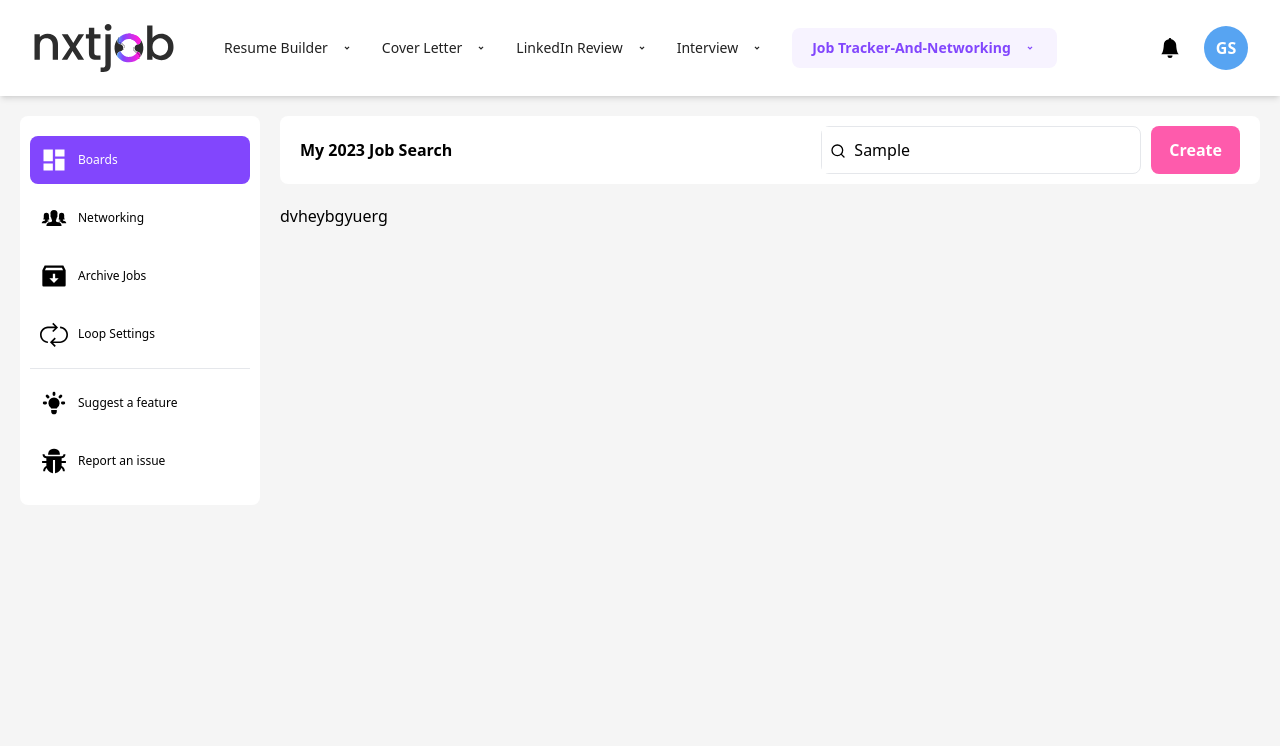
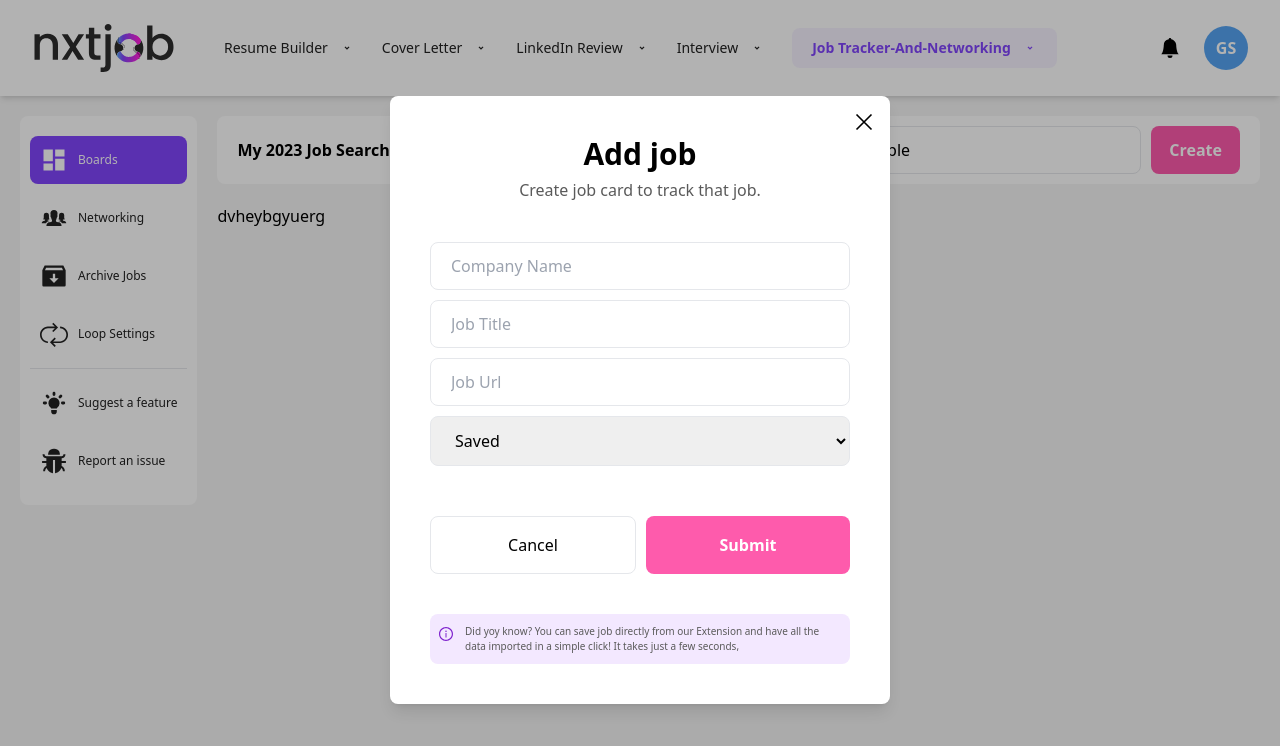
Before and after one commit to ashishsurya/nxtjob-ai-internship-task, a Next.js app: page /job-tracker-and-networking in a window 1280 px wide. Both pictures are taken after typing "Sample" into the empty fields and a click on the button "Create". Shown: the top 746 px of the page. Built offline with nearby package versions, Linux system fonts and the light colour scheme.

Commit message:
new job dialog completed

```diff
--- a/package.json
+++ b/package.json
@@ -10,7 +10,9 @@
   },
   "dependencies": {
     "@radix-ui/react-avatar": "^1.0.3",
+    "@radix-ui/react-dialog": "^1.0.4",
     "@radix-ui/react-tabs": "^1.0.4",
+    "@reduxjs/toolkit": "^1.9.5",
     "@types/node": "20.3.1",
     "@types/react": "18.2.12",
     "@types/react-dom": "18.2.5",
@@ -23,8 +25,12 @@
     "react": "18.2.0",
     "react-dom": "18.2.0",
     "react-icons": "^4.9.0",
+    "react-redux": "^8.1.0",
     "tailwind-merge": "^1.13.2",
     "tailwindcss": "3.3.2",
     "typescript": "5.1.3"
+  },
+  "devDependencies": {
+    "@types/react-redux": "^7.1.25"
   }
 }
--- a/src/components/JobSeacrhBar.tsx
+++ b/src/components/JobSeacrhBar.tsx
@@ -1,7 +1,11 @@
 import { FiSearch } from 'react-icons/fi';
 import { motion } from 'framer-motion';
+import { useAppDispatch } from '@/redux/hooks';
+import { set } from '@/redux/slices/dialogs/newJobDialogSlice';
 
 const JobSeacrhBar = () => {
+  const dispatch = useAppDispatch();
+
   return (
     <div className='flex px-[20px] py-[10px] items-center bg-white rounded-lg justify-between'>
       <h3 className='font-semibold'>My 2023 Job Search</h3>
@@ -11,7 +15,7 @@ const JobSeacrhBar = () => {
           <FiSearch className='absolute top-4 left-2 w-4 h-4' />
           <input
             type='text'
-            className='focus:outline-none pl-[32px] h-full '
+            className='focus:outline-none pl-[32px] h-full rounded-lg'
             placeholder='Search'
           />
         </div>
@@ -22,6 +26,7 @@ const JobSeacrhBar = () => {
             scaleX: 1.05,
           }}
           className='bg-primary-1 py-[12px] px-[18px] text-white rounded-lg font-bold'
+          onClick={() => dispatch(set(true))}
         >
           Create
         </motion.button>
--- a/src/components/Navbar.tsx
+++ b/src/components/Navbar.tsx
@@ -59,7 +59,7 @@ const Navlink = ({ href, active }: { href: string; active?: boolean }) => {
     <Link
       href={href === 'job-tracker-and-networking' ? href : '#'}
       className={twMerge(
-        'flex items-center gap-3 text-sm text-[#212121]',
+        'flex items-center gap-3 text-sm text-[#212121] duration-150',
         active &&
           'bg-[#F7F3FF] px-[20px] py-[10px] text-[#8246FD] font-bold rounded-lg'
       )}
--- a/src/components/OuterTabs/TabTriggers.tsx
+++ b/src/components/OuterTabs/TabTriggers.tsx
@@ -7,31 +7,31 @@ import { AiFillBug } from 'react-icons/ai';
 
 const TabTriggers = () => {
   return (
-    <Tabs.List className='flex w-60 flex-col py-[20px] px-[10px] bg-white gap-[10px] rounded-lg'>
+    <Tabs.List className='flex flex-col py-[20px] px-[10px] bg-white gap-[10px] rounded-lg'>
       <Tabs.Trigger
         value='boards'
-        className='p-[10px] data-[state=active]:bg-[#8246FD] data-[state=active]:text-white flex gap-[10px] items-center rounded-lg data-[state=inactive]:hover:bg-[#F5F5F5]'
+        className='p-[10px] data-[state=active]:bg-[#8246FD] data-[state=active]:text-white flex gap-[10px] items-center rounded-lg data-[state=inactive]:hover:bg-[#F5F5F5] duration-200 text-[#212121]'
       >
         <RiDashboardFill className='w-7 h-7' />
         <p className='text-xs'>Boards</p>
       </Tabs.Trigger>
       <Tabs.Trigger
         value='networking'
-        className='p-[10px] data-[state=active]:bg-[#8246FD] data-[state=active]:text-white flex gap-[10px] items-center rounded-lg data-[state=inactive]:hover:bg-[#F5F5F5]'
+        className='p-[10px] data-[state=active]:bg-[#8246FD] data-[state=active]:text-white flex gap-[10px] items-center rounded-lg data-[state=inactive]:hover:bg-[#F5F5F5] duration-200 text-[#212121]'
       >
         <IoIosPeople className='w-7 h-7' />
         <p className='text-xs'>Networking</p>
       </Tabs.Trigger>
       <Tabs.Trigger
         value='archive-jobs'
-        className='p-[10px] data-[state=active]:bg-[#8246FD] data-[state=active]:text-white flex gap-[10px] items-center rounded-lg data-[state=inactive]:hover:bg-[#F5F5F5]'
+        className='p-[10px] data-[state=active]:bg-[#8246FD] data-[state=active]:text-white flex gap-[10px] items-center rounded-lg data-[state=inactive]:hover:bg-[#F5F5F5] duration-200 text-[#212121]'
       >
         <RiInboxArchiveFill className='w-7 h-7' />
         <p className='text-xs'>Archive Jobs</p>
       </Tabs.Trigger>
       <Tabs.Trigger
         value='loop-settings'
-        className='p-[10px] data-[state=active]:bg-[#8246FD] data-[state=active]:text-white flex gap-[10px] items-center rounded-lg data-[state=inactive]:hover:bg-[#F5F5F5]'
+        className='p-[10px] data-[state=active]:bg-[#8246FD] data-[state=active]:text-white flex gap-[10px] items-center rounded-lg data-[state=inactive]:hover:bg-[#F5F5F5] duration-200 text-[#212121]'
       >
         <TfiLoop className='w-7 h-7' />
         <p className='text-xs'>Loop Settings</p>
@@ -39,14 +39,14 @@ const TabTriggers = () => {
       <hr />
       <Tabs.Trigger
         value='suggest-a-feature'
-        className='p-[10px] data-[state=active]:bg-[#8246FD] data-[state=active]:text-white flex gap-[10px] items-center rounded-lg data-[state=inactive]:hover:bg-[#F5F5F5]'
+        className='p-[10px] data-[state=active]:bg-[#8246FD] data-[state=active]:text-white flex gap-[10px] items-center rounded-lg data-[state=inactive]:hover:bg-[#F5F5F5] duration-200 text-[#212121]'
       >
         <HiLightBulb className='w-7 h-7' />
         <p className='text-xs'>Suggest a feature</p>
       </Tabs.Trigger>
       <Tabs.Trigger
         value='report-an-issue'
-        className='p-[10px] data-[state=active]:bg-[#8246FD] data-[state=active]:text-white flex gap-[10px] items-center rounded-lg data-[state=inactive]:hover:bg-[#F5F5F5]'
+        className='p-[10px] data-[state=active]:bg-[#8246FD] data-[state=active]:text-white flex gap-[10px] items-center rounded-lg data-[state=inactive]:hover:bg-[#F5F5F5] duration-200 text-[#212121]'
       >
         <AiFillBug className='w-7 h-7' />
         <p className='text-xs'>Report an issue</p>
--- /dev/null
+++ b/src/components/dialogs/NewJobDialog.tsx
@@ -0,0 +1,66 @@
+import { useAppDispatch, useAppSelector } from '@/redux/hooks';
+import { set as setNewJobDialogState } from '@/redux/slices/dialogs/newJobDialogSlice';
+import * as Dialog from '@radix-ui/react-dialog';
+import { motion } from 'framer-motion';
+import NewJobForm from '../forms/NewJobForm';
+import { AiOutlineInfoCircle } from 'react-icons/ai';
+import { GrClose } from 'react-icons/gr';
+export const dialogVariant = {
+  hidden: { opacity: 0 },
+  visible: { opacity: 1, transition: { duration: 0.2 } },
+  exit: { opacity: 0, transition: { duration: 0.2 } },
+};
+
+const NewJobDialog = () => {
+  const isOpen = useAppSelector((state) => state.newJobDialog.open);
+  const dispatch = useAppDispatch();
+
+  return (
+    <Dialog.Root
+      open={isOpen}
+      defaultOpen={false}
+      onOpenChange={(x) => {
+        dispatch(setNewJobDialogState(x));
+      }}
+    >
+      <Dialog.Overlay className='fixed inset-0 bg-black opacity-30' />
+      <Dialog.Content asChild>
+        <motion.div
+          variants={dialogVariant}
+          initial='hidden'
+          animate='visible'
+          exit='exit'
+          className='w-[500px] bg-white top-1/2 left-1/2 absolute -translate-x-1/2 -translate-y-1/2 p-10 flex flex-col gap-[40px] rounded-lg shadow-lg '
+        >
+          <div className='flex flex-col items-center gap-[6px]'>
+            <h2 className=' text-3xl font-semibold'>Add job</h2>
+            <p className='text-[#5a5a5a]'>Create job card to track that job.</p>
+          </div>
+
+          <div>
+            <NewJobForm />
+          </div>
+
+          <div className='bg-purple-100  relative rounded-lg'>
+            <AiOutlineInfoCircle className='absolute text-purple-700 top-3 left-2' />
+            <p className='text-[10px] text-[#5a5a5a] p-[10px] pl-[35px]'>
+              Did yoy know? You can save job directly from our Extension and
+              have all the data imported in a simple click! It takes just a few
+              seconds,
+            </p>
+          </div>
+          <Dialog.Close asChild>
+            <motion.button
+              whileHover={{ rotate: 90 }}
+              className='absolute right-4 top-4'
+            >
+              <GrClose className='w-5 h-5'/>
+            </motion.button>
+          </Dialog.Close>
+        </motion.div>
+      </Dialog.Content>
+    </Dialog.Root>
+  );
+};
+
+export default NewJobDialog;
--- /dev/null
+++ b/src/components/forms/NewJobForm.tsx
@@ -0,0 +1,43 @@
+import { useAppDispatch } from '@/redux/hooks';
+import { set } from '@/redux/slices/dialogs/newJobDialogSlice';
+import React from 'react';
+
+const NewJobForm = () => {
+  const dispatch = useAppDispatch();
+  return (
+    <form
+      className='flex flex-col gap-[10px]'
+      onSubmit={(e) => e.preventDefault()}
+    >
+      <input
+        className='focus:outline-none  h-full rounded-lg px-[20px] py-[12px] border w-full'
+        placeholder='Company Name'
+      />
+      <input
+        className='focus:outline-none  h-full rounded-lg px-[20px] py-[12px] border w-full'
+        placeholder='Job Title'
+      />
+      <input
+        className='focus:outline-none  h-full rounded-lg px-[20px] py-[12px] border w-full'
+        placeholder='Job Url'
+      />
+      <select className='focus:outline-none  h-full rounded-lg px-[20px] py-[12px] border w-full'>
+        <option value='saved'>Saved</option>
+      </select>
+
+      <div className='flex mt-10 gap-[10px]'>
+        <button
+          className='flex-1 py-4  rounded-lg border'
+          onClick={() => dispatch(set(false))}
+        >
+          Cancel
+        </button>
+        <button className='flex-1 py-4  rounded-lg bg-primary-1 font-semibold text-white'>
+          Submit
+        </button>
+      </div>
+    </form>
+  );
+};
+
+export default NewJobForm;
--- a/src/pages/_app.tsx
+++ b/src/pages/_app.tsx
@@ -1,12 +1,16 @@
 import { Navbar } from '@/components/Navbar';
+import { store } from '@/redux/store';
 import '@/styles/globals.css';
 import type { AppProps } from 'next/app';
+import { Provider } from 'react-redux';
 
 export default function App({ Component, pageProps }: AppProps) {
   return (
-    <>
-      <Navbar />
-      <Component {...pageProps} />
-    </>
+    <div className='min-h-screen'>
+      <Provider store={store}>
+        <Navbar />
+        <Component {...pageProps} />
+      </Provider>
+    </div>
   );
 }
--- a/src/pages/index.tsx
+++ b/src/pages/index.tsx
@@ -1,9 +1,16 @@
+import Head from 'next/head';
 import Link from 'next/link';
 
 export default function Home() {
   return (
+    <>
+      <Head>
+        <title>NxtJob.ai</title>
+      </Head>
       <main className='flex flex-col h-screen items-center justify-center font-medium text-2xl'>
-      <p className='text-4xl'>This website is built for an internship task.</p>
+        <p className='text-4xl'>
+          This website is built for an internship task.
+        </p>
         <p className=''>
           Go{' '}
           <Link
@@ -15,5 +22,6 @@ export default function Home() {
           to view the actual work done.
         </p>
       </main>
+    </>
   );
 }
--- a/src/pages/job-tracker-and-networking.tsx
+++ b/src/pages/job-tracker-and-networking.tsx
@@ -1,13 +1,21 @@
 import * as Tabs from '@radix-ui/react-tabs';
 import TabTriggers from '../components/OuterTabs/TabTriggers';
 import TabContent from '@/components/OuterTabs/TabContent';
+import NewJobDialog from '@/components/dialogs/NewJobDialog';
+import Head from 'next/head';
 export default function JobTrackerAndNetworking() {
   return (
+    <>
+      <Head>
+        <title>Job Tracker and Networking - NxtJob.ai</title>
+      </Head>
       <div className=' p-[20px]'>
         <Tabs.Root defaultValue='boards' className='flex gap-[20px]'>
           <TabTriggers />
           <TabContent />
         </Tabs.Root>
       </div>
+      <NewJobDialog />
+    </>
   );
 }
--- /dev/null
+++ b/src/redux/hooks.ts
@@ -0,0 +1,7 @@
+import { useDispatch, useSelector } from 'react-redux';
+import type { TypedUseSelectorHook } from 'react-redux';
+import type { RootState, AppDispatch } from './store';
+
+// Use throughout your app instead of plain `useDispatch` and `useSelector`
+export const useAppDispatch: () => AppDispatch = useDispatch;
+export const useAppSelector: TypedUseSelectorHook<RootState> = useSelector;
--- /dev/null
+++ b/src/redux/slices/dialogs/newJobDialogSlice.ts
@@ -0,0 +1,23 @@
+import { createSlice } from '@reduxjs/toolkit';
+
+interface NewJobDialogSlice {
+  open: boolean;
+}
+
+const initialState: NewJobDialogSlice = {
+  open: false,
+};
+
+export const newJobDialogSlice = createSlice({
+  name: 'new-job-dialog-slice',
+  initialState,
+  reducers: {
+    set: (state, action: { payload: boolean; type: string }) => {
+      state.open = action.payload;
+    },
+  },
+});
+
+export const { set } = newJobDialogSlice.actions;
+
+export default newJobDialogSlice.reducer;
--- /dev/null
+++ b/src/redux/store.ts
@@ -0,0 +1,12 @@
+import { configureStore } from '@reduxjs/toolkit';
+import newJobDialogSliceReducer from './slices/dialogs/newJobDialogSlice';
+
+export const store = configureStore({
+  reducer: {
+    newJobDialog: newJobDialogSliceReducer,
+  },
+});
+
+export type RootState = ReturnType<typeof store.getState>;
+
+export type AppDispatch = typeof store.dispatch;
```
Also changed, not shown: 1 other file (tests, documents, lock files or other folders). Lines whose indentation alone changed are shown as unchanged.
